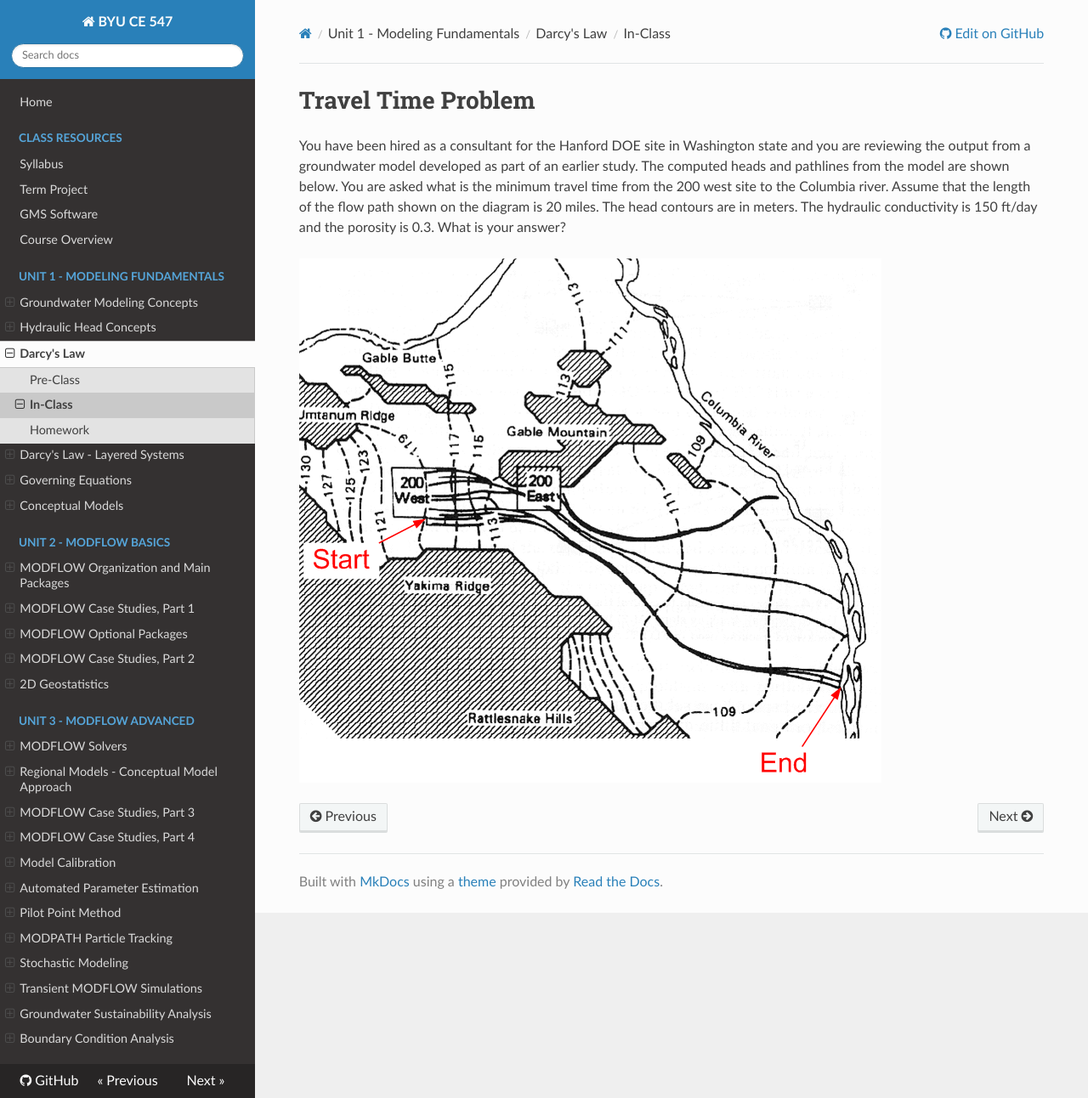
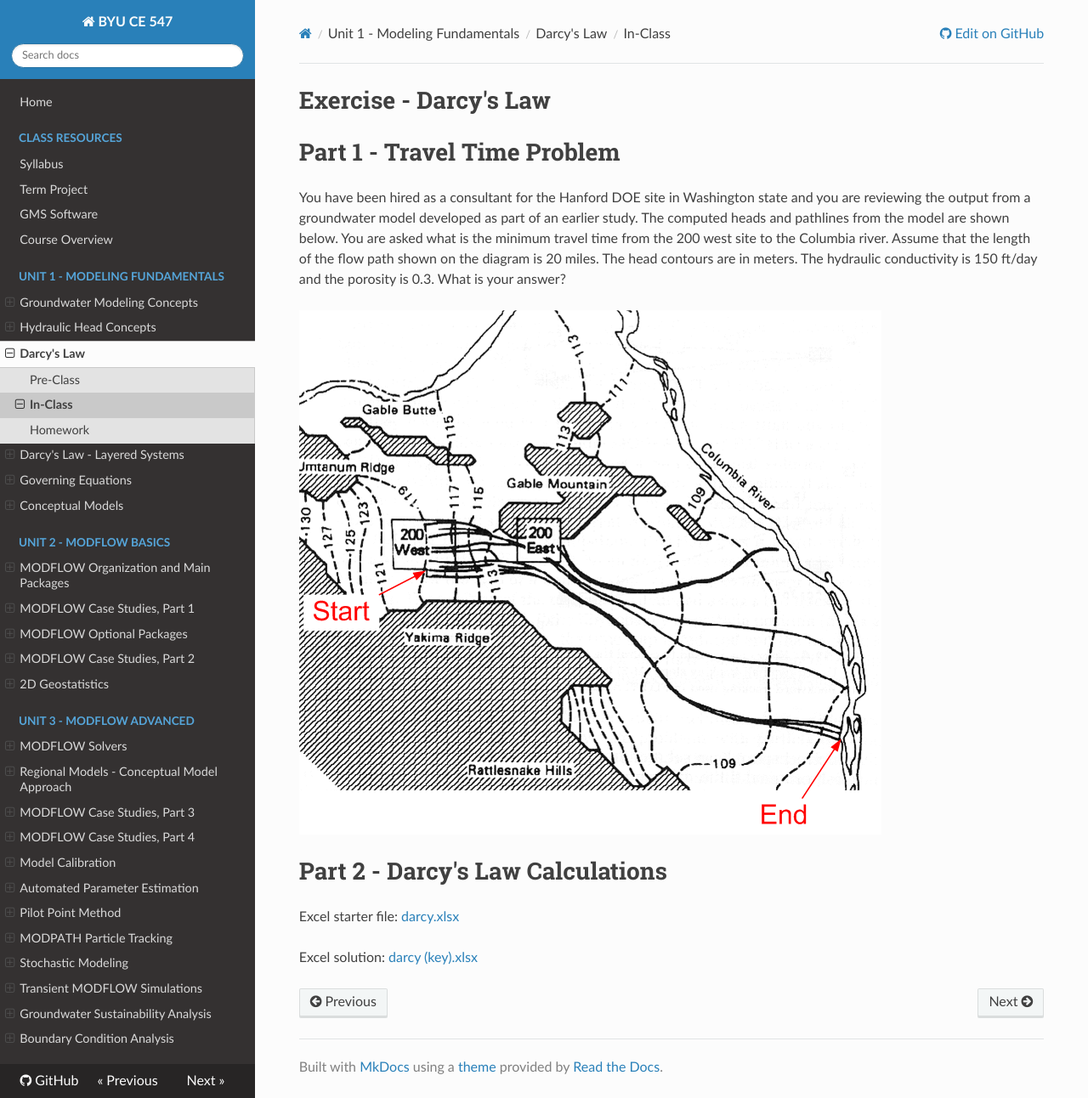
Before and after one commit to njones61/ce547, an MkDocs documentation site: the page built from docs/unit1/03_darcy/darcy_class.md, in a window 1280 px wide and 1292 px high. Shown: the whole window at 85% size. Built offline with MkDocs 1.6.1, drawn with Linux system fonts in a browser that asks for light colours; nearby versions of some CDN libraries.

```diff
--- a/docs/unit1/03_darcy/darcy_class.md
+++ b/docs/unit1/03_darcy/darcy_class.md
@@ -1,4 +1,6 @@
-# Travel Time Problem
+# Exercise - Darcy's Law
+
+# Part 1 - Travel Time Problem
 
 You have been hired as a consultant for
 the Hanford DOE site in Washington state
@@ -15,3 +17,9 @@
 is 0.3. What is your answer?
 
 ![columbia.gif](images/columbia.gif)
+
+# Part 2 - Darcy's Law Calculations
+
+Excel starter file: [darcy.xlsx](darcy.xlsx)
+
+Excel solution: [darcy (key).xlsx](darcy%20%28key%29.xlsx)
```
Also changed, not shown: docs/unit1/04_darcy_layered/darcy_layered_class.md (added, +19 -0 lines), docs/unit1/04_darcy_layered/dacry_layered_class.md (deleted), 8 other files.
